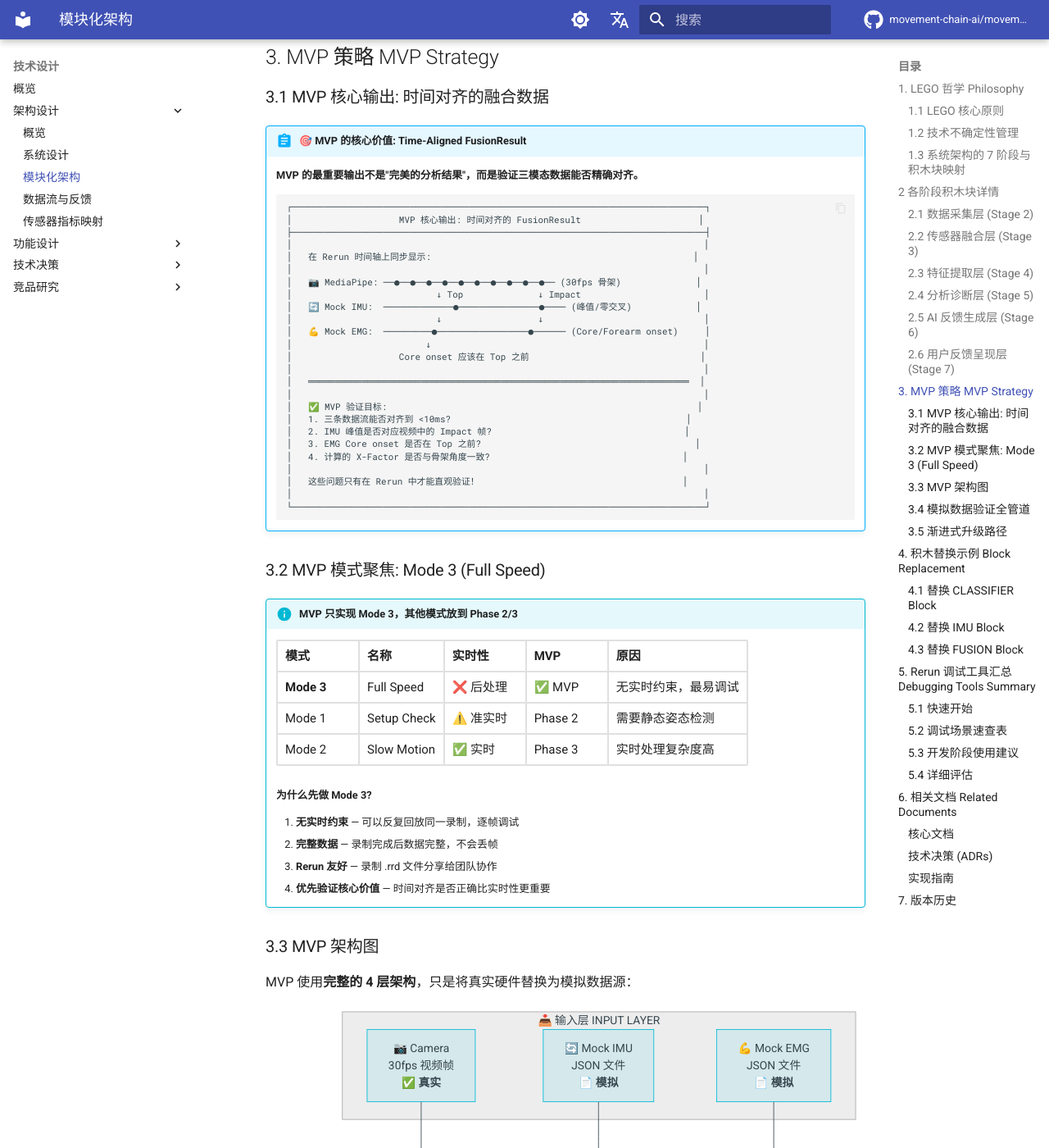
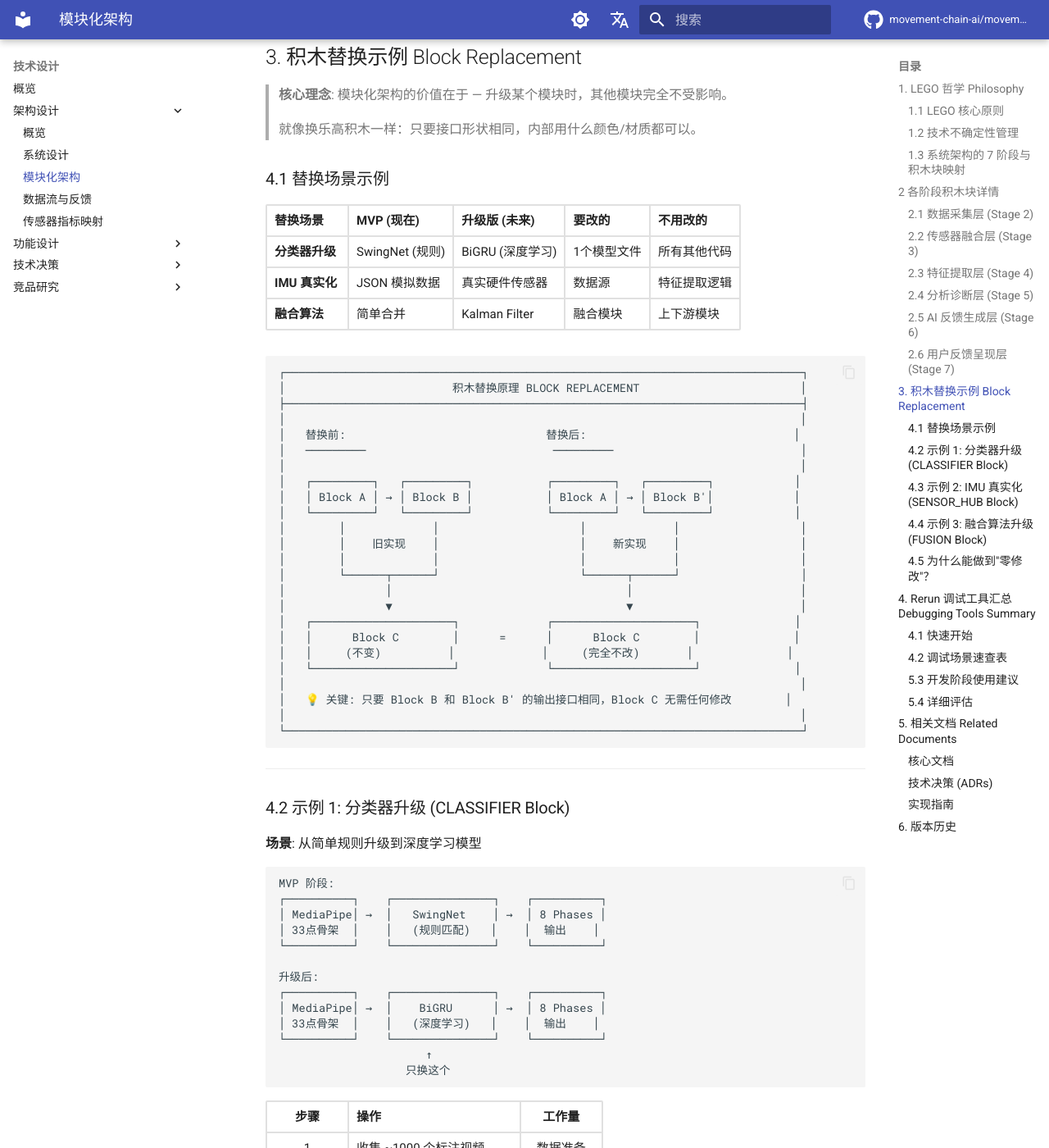
Before and after one commit to movement-chain-ai/movement-chain-docs, an MkDocs documentation site: the page built from docs/zh/design/architecture/modular-architecture.md, in a window 1280 px wide and 1400 px high, scrolled down 32225 px. Shown: the whole window at 82% size. Built offline with MkDocs 1.6.1 and Material for MkDocs 9.7.7, drawn with Linux system fonts in a browser that asks for light colours; comment, search, counter and statistics services are not loaded; the version menu is left out; some of the changed text lies outside the part shown.

Commit message:
docs(zh): 模块化架构文档聚焦重构 v2.12
- 删除 §3 MVP 策略 (内容与 system-design.md 重复)
- 重写 §3 积木替换示例，增加概览表 + 原理图 + 步骤表
- 修正 §2.1 数据采集层图: CAMERA 独立于 BLE (Native SDK 零延迟)
- 章节重新编号: §4→§3, §5→§4, §6→§5, §7→§6

🤖 Generated with [Claude Code](https://claude.com/claude-code)

Co-Authored-By: Claude Opus 4.5 <noreply@anthropic.com>

````diff
--- a/docs/zh/design/architecture/modular-architecture.md
+++ b/docs/zh/design/architecture/modular-architecture.md
@@ -1440,260 +1440,168 @@ class OutputResult:
 
 ---
 
-## 3. MVP 策略 MVP Strategy {#3-mvp-策略}
-
-### 3.1 MVP 核心输出: 时间对齐的融合数据
-
-!!! abstract "🎯 MVP 的核心价值: Time-Aligned FusionResult"
-
-    **MVP 的最重要输出不是"完美的分析结果"，而是验证三模态数据能否精确对齐。**
-
-    ```text
-    ┌─────────────────────────────────────────────────────────────────────────────┐
-    │                    MVP 核心输出: 时间对齐的 FusionResult                      │
-    ├─────────────────────────────────────────────────────────────────────────────┤
-    │                                                                             │
-    │   在 Rerun 时间轴上同步显示:                                                 │
-    │                                                                             │
-    │   📷 MediaPipe: ──●──●──●──●──●──●──●──●──●──●── (30fps 骨架)              │
-    │                           ↓ Top              ↓ Impact                       │
-    │   🔄 Mock IMU:  ─────────────●───────────────●──── (峰值/零交叉)            │
-    │                           ↓                  ↓                              │
-    │   💪 Mock EMG:  ─────────●─────────────────●────── (Core/Forearm onset)     │
-    │                         ↓                                                   │
-    │                    Core onset 应该在 Top 之前                                │
-    │                                                                             │
-    │   ═══════════════════════════════════════════════════════════════════════  │
-    │                                                                             │
-    │   ✅ MVP 验证目标:                                                          │
-    │   1. 三条数据流能否对齐到 <10ms?                                            │
-    │   2. IMU 峰值是否对应视频中的 Impact 帧?                                    │
-    │   3. EMG Core onset 是否在 Top 之前?                                        │
-    │   4. 计算的 X-Factor 是否与骨架角度一致?                                    │
-    │                                                                             │
-    │   这些问题只有在 Rerun 中才能直观验证！                                      │
-    │                                                                             │
-    └─────────────────────────────────────────────────────────────────────────────┘
+## 3. 积木替换示例 Block Replacement {#3-积木替换示例}
+
+> **核心理念**: 模块化架构的价值在于 — 升级某个模块时，其他模块完全不受影响。
+>
+> 就像换乐高积木一样：只要接口形状相同，内部用什么颜色/材质都可以。
+
+### 4.1 替换场景示例
+
+| 替换场景 | MVP (现在) | 升级版 (未来) | 要改的 | 不用改的 |
+|---------|-----------|--------------|-------|---------|
+| **分类器升级** | SwingNet (规则) | BiGRU (深度学习) | 1个模型文件 | 所有其他代码 |
+| **IMU 真实化** | JSON 模拟数据 | 真实硬件传感器 | 数据源 | 特征提取逻辑 |
+| **融合算法** | 简单合并 | Kalman Filter | 融合模块 | 上下游模块 |
+
+```text
+┌─────────────────────────────────────────────────────────────────────────────┐
+│                         积木替换原理 BLOCK REPLACEMENT                        │
+├─────────────────────────────────────────────────────────────────────────────┤
+│                                                                             │
+│   替换前:                              替换后:                               │
+│   ─────────                            ─────────                            │
+│                                                                             │
+│   ┌─────────┐   ┌─────────┐           ┌─────────┐   ┌─────────┐            │
+│   │ Block A │ → │ Block B │           │ Block A │ → │ Block B'│            │
+│   └─────────┘   └─────────┘           └─────────┘   └─────────┘            │
+│        │             │                     │             │                  │
+│        │    旧实现    │                     │    新实现    │                  │
+│        │             │                     │             │                  │
+│        └──────┬──────┘                     └──────┬──────┘                  │
+│               │                                   │                         │
+│               ▼                                   ▼                         │
+│   ┌─────────────────────┐             ┌─────────────────────┐              │
+│   │      Block C        │      =      │      Block C        │              │
+│   │     (不变)          │             │     (完全不改)       │              │
+│   └─────────────────────┘             └─────────────────────┘              │
+│                                                                             │
+│   💡 关键: 只要 Block B 和 Block B' 的输出接口相同，Block C 无需任何修改        │
+│                                                                             │
+└─────────────────────────────────────────────────────────────────────────────┘
+```
+
+---
+
+### 4.2 示例 1: 分类器升级 (CLASSIFIER Block)
+
+**场景**: 从简单规则升级到深度学习模型
+
+```text
+MVP 阶段:
+┌──────────┐    ┌───────────────┐    ┌──────────┐
+│ MediaPipe│ →  │   SwingNet    │ →  │ 8 Phases │
+│ 33点骨架  │    │   (规则匹配)   │    │  输出    │
+└──────────┘    └───────────────┘    └──────────┘
+
+升级后:
+┌──────────┐    ┌───────────────┐    ┌──────────┐
+│ MediaPipe│ →  │    BiGRU      │ →  │ 8 Phases │
+│ 33点骨架  │    │   (深度学习)   │    │  输出    │
+└──────────┘    └───────────────┘    └──────────┘
+                      ↑
+                   只换这个
+```
+
+| 步骤 | 操作 | 工作量 |
+|:---:|------|:------:|
+| 1 | 收集 ~1000 个标注视频 | 数据准备 |
+| 2 | 训练 BiGRU 模型 | ~4小时 |
+| 3 | 导出 ONNX 格式 | 1行命令 |
+| 4 | 替换 `classifier.onnx` 文件 | 换文件 |
+| ✅ | **其他代码零修改** | 0 |
+
+---
+
+### 4.3 示例 2: IMU 真实化 (SENSOR_HUB Block)
+
+**场景**: 从模拟数据切换到真实硬件
+
+```text
+MVP 阶段 (模拟):
+┌──────────────┐    ┌───────────────┐    ┌──────────┐
+│  mock.json   │ →  │  IMU Block    │ →  │ 4 指标   │
+│  (模拟数据)   │    │  (特征提取)    │    │  输出    │
+└──────────────┘    └───────────────┘    └──────────┘
+
+升级后 (真实):
+┌──────────────┐    ┌───────────────┐    ┌──────────┐
+│  LSM6DSV16X  │ →  │  IMU Block    │ →  │ 4 指标   │
+│  (BLE 传输)   │    │  (特征提取)    │    │  输出    │
+└──────────────┘    └───────────────┘    └──────────┘
+       ↑                   ↑
+    换数据源           逻辑不变
+```
+
+| 步骤 | 操作 | 工作量 |
+|:---:|------|:------:|
+| 1 | 完成硬件原型 (ESP32-S3 + IMU) | 硬件 |
+| 2 | 实现 BLE 数据传输 | 通信 |
+| 3 | 替换数据源 (JSON → BLE Stream) | 适配器 |
+| ✅ | **特征提取逻辑零修改** | 0 |
+
+---
+
+### 4.4 示例 3: 融合算法升级 (FUSION Block)
+
+**场景**: 从简单合并升级到 Kalman Filter
+
+```text
+MVP 阶段:
+┌─────────┐
+│ Vision  │ ──┐
+├─────────┤   │    ┌───────────────┐    ┌──────────┐
+│  IMU    │ ──┼──→ │ Simple Merge  │ →  │ 融合结果  │
+├─────────┤   │    │  (简单合并)    │    │         │
+│  EMG    │ ──┘    └───────────────┘    └──────────┘
+└─────────┘
+
+升级后:
+┌─────────┐
+│ Vision  │ ──┐
+├─────────┤   │    ┌───────────────┐    ┌──────────┐
+│  IMU    │ ──┼──→ │ Kalman Filter │ →  │ 融合结果  │
+├─────────┤   │    │  (最优估计)    │    │         │
+│  EMG    │ ──┘    └───────────────┘    └──────────┘
+└─────────┘              ↑
+                      只换这个
+```
+
+| 步骤 | 操作 | 工作量 |
+|:---:|------|:------:|
+| 1 | 确认传感器数据质量 | 分析 |
+| 2 | 标定传感器噪声模型 | 测量 |
+| 3 | 实现 Kalman Filter | 算法 |
+| 4 | 调整融合权重 | 调参 |
+| ✅ | **上下游模块零修改** | 0 |
+
+---
+
+### 4.5 为什么能做到"零修改"？
+
+!!! success "接口契约是关键"
+
+    只要保证**输入输出接口不变**，内部实现可以任意替换：
+
+    ```python
+    # CLASSIFIER Block 接口契约 (不变)
+    class ClassifierInput:
+        keypoints: List[Keypoint]   # 输入: 33个关键点
+
+    class ClassifierResult:
+        phases: List[SwingPhase]    # 输出: 8个阶段
+        confidence: float
     ```
 
-### 3.2 MVP 模式聚焦: Mode 3 (Full Speed)
-
-!!! info "MVP 只实现 Mode 3，其他模式放到 Phase 2/3"
-
-    | 模式 | 名称 | 实时性 | MVP | 原因 |
-    |-----|------|--------|-----|------|
-    | **Mode 3** | Full Speed | ❌ 后处理 | ✅ MVP | 无实时约束，最易调试 |
-    | Mode 1 | Setup Check | ⚠️ 准实时 | Phase 2 | 需要静态姿态检测 |
-    | Mode 2 | Slow Motion | ✅ 实时 | Phase 3 | 实时处理复杂度高 |
-
-    **为什么先做 Mode 3?**
-
-    1. **无实时约束** — 可以反复回放同一录制，逐帧调试
-    2. **完整数据** — 录制完成后数据完整，不会丢帧
-    3. **Rerun 友好** — 录制 .rrd 文件分享给团队协作
-    4. **优先验证核心价值** — 时间对齐是否正确比实时性更重要
-
-### 3.3 MVP 架构图
-
-MVP 使用**完整的 4 层架构**，只是将真实硬件替换为模拟数据源：
-
-```mermaid
-flowchart TB
-    subgraph INPUT["📥 输入层 INPUT LAYER"]
-        CAM["📷 Camera<br/>30fps 视频帧<br/><b>✅ 真实</b>"]
-        IMU_IN["🔄 Mock IMU<br/>JSON 文件<br/><b>📄 模拟</b>"]
-        EMG_IN["💪 Mock EMG<br/>JSON 文件<br/><b>📄 模拟</b>"]
-    end
-
-    subgraph EXTRACT["⚙️ 提取层 EXTRACTION LAYER"]
-        POSE["🦴 POSE Block<br/>MediaPipe<br/>33 关键点 + 特征"]
-        IMU_BLK["📊 IMU Block<br/>相位 + 峰值速度 + 节奏"]
-        EMG_BLK["🔋 EMG Block<br/>激活时序 + 强度"]
-    end
-
-    subgraph ANALYZE["🧠 分析层 ANALYSIS LAYER"]
-        CLASSIFIER["🎯 CLASSIFIER Block<br/>Simple Rules<br/>(Top/Impact 检测)"]
-        FUSION["🔗 FUSION Block<br/>Simple Merge + 交叉验证"]
-    end
-
-    subgraph OUTPUT["📤 输出层 OUTPUT LAYER"]
-        RESULT["📋 FusionResult<br/>phases + metrics + anomalies + feedback"]
-        RERUN["🔧 Rerun 可视化<br/>时间对齐验证"]
-    end
-
-    CAM --> POSE
-    IMU_IN --> IMU_BLK
-    EMG_IN --> EMG_BLK
-
-    POSE --> CLASSIFIER
-    POSE --> FUSION
-    IMU_BLK --> CLASSIFIER
-    IMU_BLK --> FUSION
-    EMG_BLK --> FUSION
-    CLASSIFIER --> FUSION
-
-    FUSION --> RESULT
-    RESULT --> RERUN
-```
-
-**FusionResult 输出结构** (见 [§2.4 分析诊断层](#24-分析诊断层)):
-
-```text
-FusionResult {
-    phases: [{label, start_ms, end_ms, confidence}],   // Top/Impact 时间边界
-    metrics: {x_factor, tempo_ratio, peak_velocity, ...}, // 12 指标
-    anomalies: [{type, severity, description}],        // 异常检测
-    overall_confidence: float,                         // 融合置信度
-    feedback: [{rule, message_cn, message_en}]         // 自然语言建议
-}
-```
-
-!!! success "MVP 核心原则: 架构不变，数据源可换"
-
-    | 层级 | MVP 实现 | 后续升级 |
-    |-----|---------|---------|
-    | **输入层** | Camera 真实 + Mock IMU/EMG JSON | → 真实 LSM6DSV16X + DFRobot EMG |
-    | **提取层** | 3 个 Block 接口不变 | 内部实现可替换 |
-    | **分析层** | Simple Rules + Simple Merge | → SwingNet/BiGRU + Kalman Filter |
-    | **输出层** | FusionResult → Rerun 可视化 | → App UI + TTS |
-
-### 3.4 模拟数据验证全管道
-
-**核心思路**: 真实 MediaPipe + 模拟 IMU/EMG = 完整管道验证
-
-```text
-为什么用模拟数据？
-────────────────
-1. 硬件还没准备好，但软件管道可以先开发
-2. 模拟数据可以控制"正确/错误"模式，测试规则引擎
-3. 真实硬件到位后，只需替换 IMU/EMG 积木块
-4. 降低并行开发的耦合度 (软件不等硬件)
-```
-
-### 3.5 渐进式升级路径
-
-```text
-Phase 1: MVP (Mode 3 Only)
-──────────────────────────
-Camera → MediaPipe ─┬→ Simple Rules → Top/Impact 检测
-Mock IMU JSON ──────┤  (IMU 峰值/零交叉)
-Mock EMG JSON ──────┼→ Simple Fusion → FusionResult
-                    └→ Rerun 可视化 → 时间对齐验证
-
-训练数据: 0
-硬件: 手机摄像头
-核心验证: 三模态数据能否对齐到 <10ms?
-
-Phase 2: Real IMU + Mode 1
-──────────────────────────
-Camera → MediaPipe ─┬→ Simple Rules → Top/Impact (更精确)
-Real IMU ───────────┤  (真实 1666Hz 信号)
-Mock EMG JSON ──────┼→ Rule Fusion → 12 Metrics + 6 Rules
-                    └→ Cross-Validation → Anomaly Detection
-
-训练数据: 0
-硬件: 手机 + LSM6DSV16X
-新增: Mode 1 (Setup Check) 静态姿态检测
-
-Phase 3: Real EMG + Mode 2
-──────────────────────────
-Camera → MediaPipe ─┬→ Simple Rules → Top/Impact
-Real IMU ───────────┤
-Real EMG ───────────┼→ Rule Fusion → 12 Metrics + 6 Rules
-                    └→ Cross-Validation → Anomaly Detection
-
-训练数据: 0
-硬件: 手机 + LSM6DSV16X + MyoWare 2.0 + Link Shield
-架构: Sensor Hub (同一部位传感器共享 ESP32 时钟)
-新增: Mode 2 (Slow Motion) 实时反馈
-
-Phase 4+: Advanced ML
-─────────────────────
-Camera → MediaPipe ─┬→ SwingNet/BiGRU → 8 Phases (完整阶段)
-Real IMU ───────────┤
-Real EMG ───────────┼→ Weighted Fusion → Advanced Diagnostics
-                    └→ TAPIR → 球杆追踪 (可选)
-
-训练数据: ~1000 videos (for BiGRU)
-硬件: 完整穿戴设备
-新增: 完整 8 阶段划分, 球杆追踪
-```
-
-!!! info "💡 Rerun 集成时机建议"
-
-    基于 [system-design.md §2](./system-design.md#2-mvp-开发计划) 的开发计划:
-
-    | 开发阶段 | 周数 | Rerun 使用场景 | 优先级 |
-    |---------|-----|---------------|--------|
-    | **Phase 1: Vision Pipeline** | Week 1-2 | 验证 MediaPipe 骨架叠加、X-Factor 计算 | ⭐ 必须 |
-    | **Phase 2: Mock Sensor** | Week 3 | 可视化 IMU/EMG 模拟数据与视频的时间对齐 | ⭐ 必须 |
-    | **Phase 3: Rule Engine** | Week 4 | 调优规则阈值、录制问题场景反复回放 | ⭐ 必须 |
-    | **Phase 4: Feedback** | Week 5 | 验证反馈触发时机与动作阶段同步 | 🔵 推荐 |
-    | **Phase 5: Mobile App** | Week 6-7 | 对比移动端 vs 桌面端的检测结果 | 🔵 推荐 |
-    | **Phase 6: User Testing** | Week 8 | 录制用户测试问题 .rrd 分享调试 | 🔵 推荐 |
-
-    **建议**: 从 Phase 1 第一天就集成 Rerun，不要等到出问题再加
+    无论内部是规则匹配还是深度学习，只要遵守这个契约，调用方无需感知变化。
 
 ---
 
-## 4. 积木替换示例 Block Replacement {#4-积木替换示例}
-
-### 4.1 替换 CLASSIFIER Block
-
-```text
-当前 (MVP):
-Camera → MediaPipe → [SwingNet] → 8 Phases
-
-替换后 (v2):
-Camera → MediaPipe → [BiGRU] → 8 Phases
-
-需要做的事:
-1. 收集 ~1000 个标注视频
-2. 训练 BiGRU 模型 (~4小时)
-3. 导出 ONNX 格式
-4. 替换 classifier.onnx 文件
-5. 其他代码不变
-```
-
-### 4.2 替换 IMU Block
-
-```text
-当前 (MVP):
-Mock IMU JSON → [Simulated IMU Block] → 6 Features
-
-替换后 (Phase 2):
-Real LSM6DSV16X → [Real IMU Block] → 6 Features
-
-需要做的事:
-1. 完成硬件原型 (ESP32-S3 + LSM6DSV16X)
-2. 实现 BLE 数据传输
-3. 替换数据源 (JSON → BLE Stream)
-4. 特征提取逻辑不变
-```
-
-### 4.3 替换 FUSION Block
-
-```text
-当前 (MVP):
-Vision + Mock IMU + Mock EMG → [Simple Merge] → Output
-
-替换后 (v3):
-Vision + Real IMU + Real EMG → [Kalman Filter] → Output
-
-需要做的事:
-1. 确认传感器数据质量
-2. 标定传感器噪声模型
-3. 实现 Kalman Filter
-4. 调整融合权重
-```
-
----
-
-## 5. Rerun 调试工具汇总 Debugging Tools Summary {#5-rerun-调试工具}
+## 4. Rerun 调试工具汇总 Debugging Tools Summary {#4-rerun-调试工具}
 
 本文档多处提到 [Rerun](https://rerun.io/) 作为多模态数据调试工具。本节汇总所有调试场景。
 
-### 5.1 快速开始
+### 4.1 快速开始
 
 ```bash
 # 安装
@@ -1710,7 +1618,7 @@ rr.log("imu/gyro_z", rr.Scalar(gyro_z))
 rr.log("emg/core", rr.Scalar(core_activation))
 ```
 
-### 5.2 调试场景速查表
+### 4.2 调试场景速查表
 
 | 场景 | 相关章节 | Rerun 功能 | 解决的问题 |
 |------|---------|-----------|-----------|
@@ -1780,10 +1688,15 @@ Phase 4+ (Week 5-8): Integration & Testing
 
 ---
 
-## 7. 版本历史 {#7-版本历史}
+## 6. 版本历史 {#6-版本历史}
 
 | 版本 | 日期 | 修改内容 |
 |------|------|----------|
+| 2.12 | 2025-12-27 | 文档聚焦重构 |
+| | | • 删除 §3 MVP 策略 (内容移至 system-design.md) |
+| | | • 重写 §3 积木替换示例，增加概览表 + 原理图 + 步骤表 |
+| | | • 修正 §2.1 数据采集层图: CAMERA 独立于 BLE (Native SDK 零延迟) |
+| | | • 章节重新编号: §4→§3, §5→§4, §6→§5, §7→§6 |
 | 2.11 | 2025-12-27 | SENSOR_HUB 可复用架构 — 同一固件多实例部署 |
 | | | • HUB_A + HUB_B 合并为单一 SENSOR_HUB Block ×N |
 | | | • Block 总数: 13 → 12 (消除重复定义) |
````
Also changed, not shown: other parts of docs/zh/design/architecture/modular-architecture.md (+1 -1 lines), docs/zh/design/architecture/system-design.md (+7 -7 lines).
